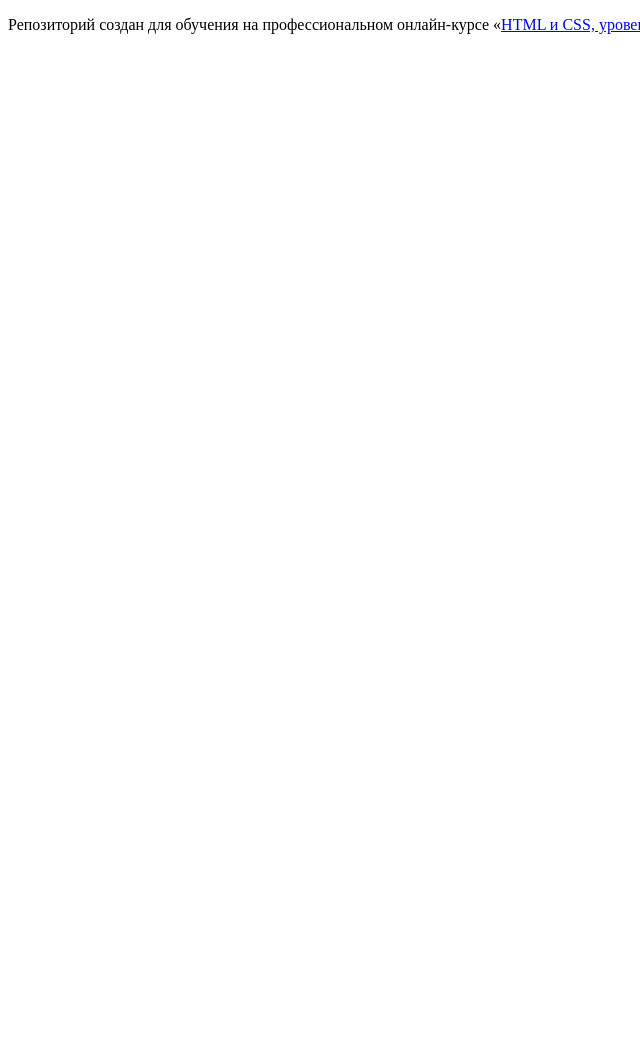
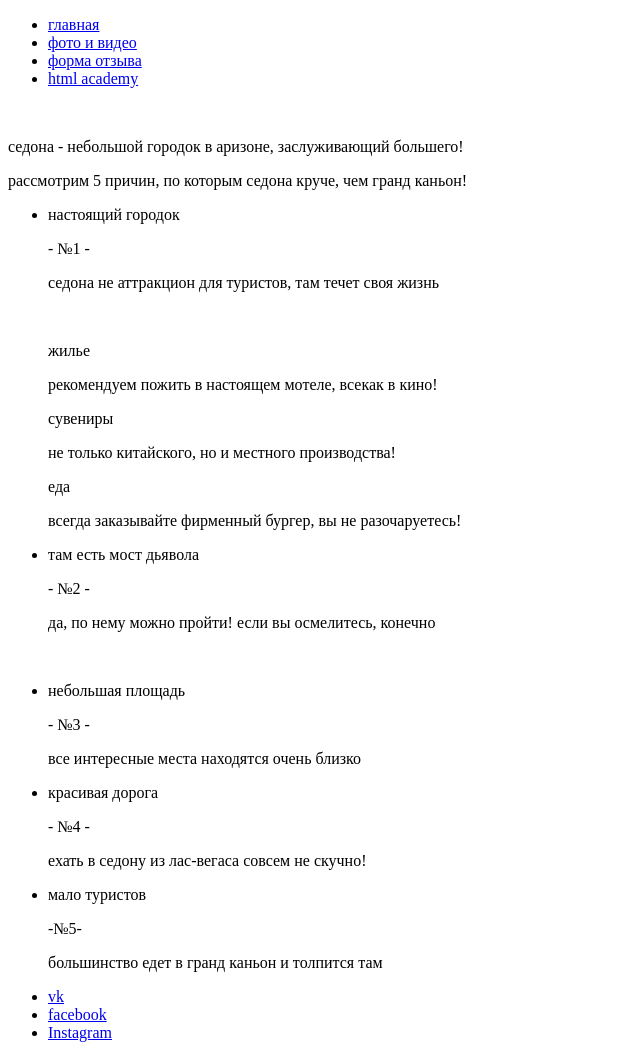
Before and after one commit to Shigirka/1047109-sedona-19, a website: page source/index.html in a window 1280 px wide. Shown: the top 1055 px of the page, without its empty margins (0-640 px from the left). Before the commit the page ends 800 px from the top, so only its background shows below. Drawn offline with Linux system fonts and the light colour scheme.

Commit message:
контент

```diff
--- a/source/index.html
+++ b/source/index.html
@@ -2,11 +2,73 @@
 <html lang="ru">
   <head>
     <meta charset="utf-8">
-    <title>HTML Academy: Седона</title>
+    <title>Седона</title>
   </head>
   <body>
+    <header>
+      <nav>
+        <ul>
+          <li><a href="#">главная</a></li>
+          <li><a href="#">фото и видео</a></li>
+          <li><a href="#">форма отзыва</a></li>
+          <li><a href="#">html academy</a></li>
+        </ul>
+      </nav>
+      <img src="#" alt="" width="" height="">
+    </heder>
+    <main>
+      <p>седона - небольшой городок в аризоне, заслуживающий большего!</p>
+      <p>рассмотрим 5 причин, по которым седона круче, чем гранд каньон!</p>
+      <ul>
+        <li>
+          <p>настоящий городок</p>
+          <p>- №1 -</p>
+          <p>седона не аттракцион для туристов, там течет своя жизнь</p>
+          <img src="" alt="" width="" height="">
+          <p>жилье</p>
+          <p>рекомендуем пожить в настоящем мотеле, всекак в кино!</p>
+          <p>сувениры</p>
+          <p>не только китайского, но и местного производства!</p>
+          <p>еда</p>
+          <p>всегда заказывайте фирменный бургер, вы не разочаруетесь!</p>
+        </li>
+        <li>
+          <p>там есть мост дьявола</p>
+          <p>- №2 -</p>
+          <p>да, по нему можно пройти! если вы осмелитесь, конечно</p>
+          <img src="" alt="" width="" height="">
+        </li>
+        <li>
+          <p>небольшая площадь</p>
+          <p>- №3 -</p>
+          <p>все интересные места находятся очень близко</p>
+        </li>
+        <li>
+          <p>красивая дорога</p>
+          <p>- №4 -</p>
+          <p>ехать в седону из лас-вегаса совсем не скучно!</p>
+        </li>
+        <li>
+          <p>мало туристов</p>
+          <p>-№5-</p>
+          <p>большинство едет в гранд каньон и толпится там</p>
+        </li>
+      </ul>
+    </main>
 
-    <p>Репозиторий создан для обучения на профессиональном онлайн‑курсе «<a href="https://htmlacademy.ru/intensive/adaptive">HTML и CSS, уровень 2</a>».</p>
-
+    <footer class="footer">
+      <ul class="social footer__social">
+        <li><a href="#">vk</a></li>
+        <li><a href="#">facebook</a></li>
+        <li><a href="#">Instagram</a></li>
+      </ul>
+      <div class="footer__hashtag">
+        <p>#visitsedona</p>
+      </div>
+      <div class="footer__designby">
+        <p>разработано</p>
+        <img src="#" alt="logo">
+      </div>
+    </footer>
   </body>
 </html>
```
